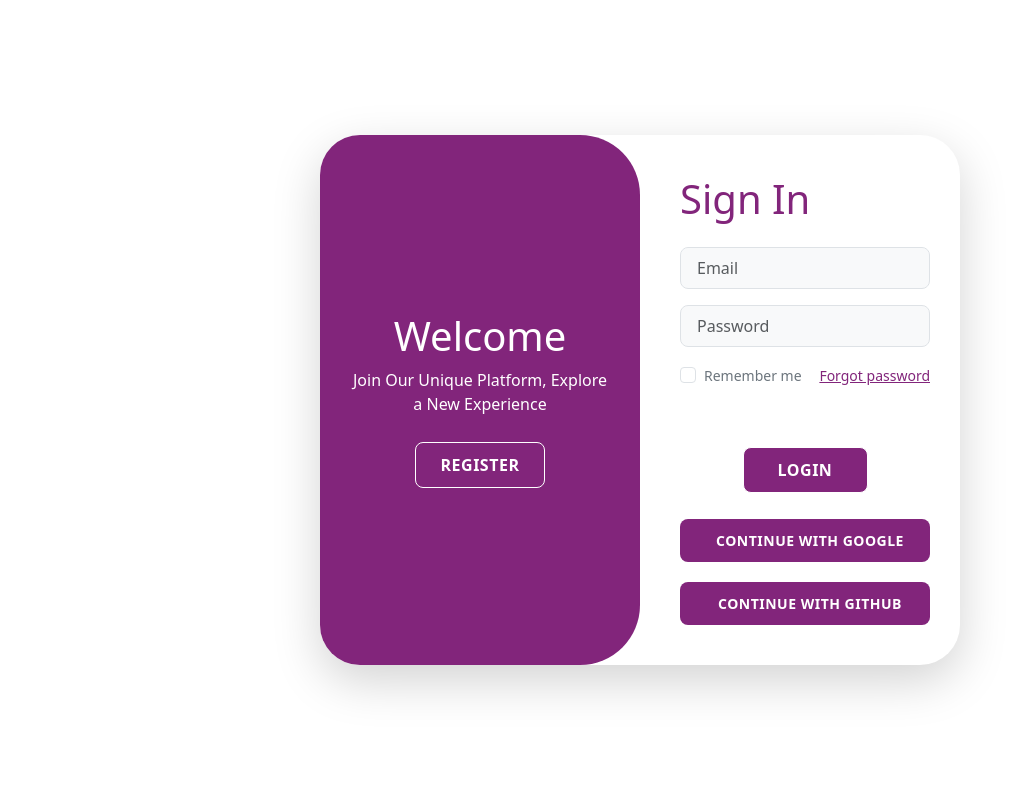
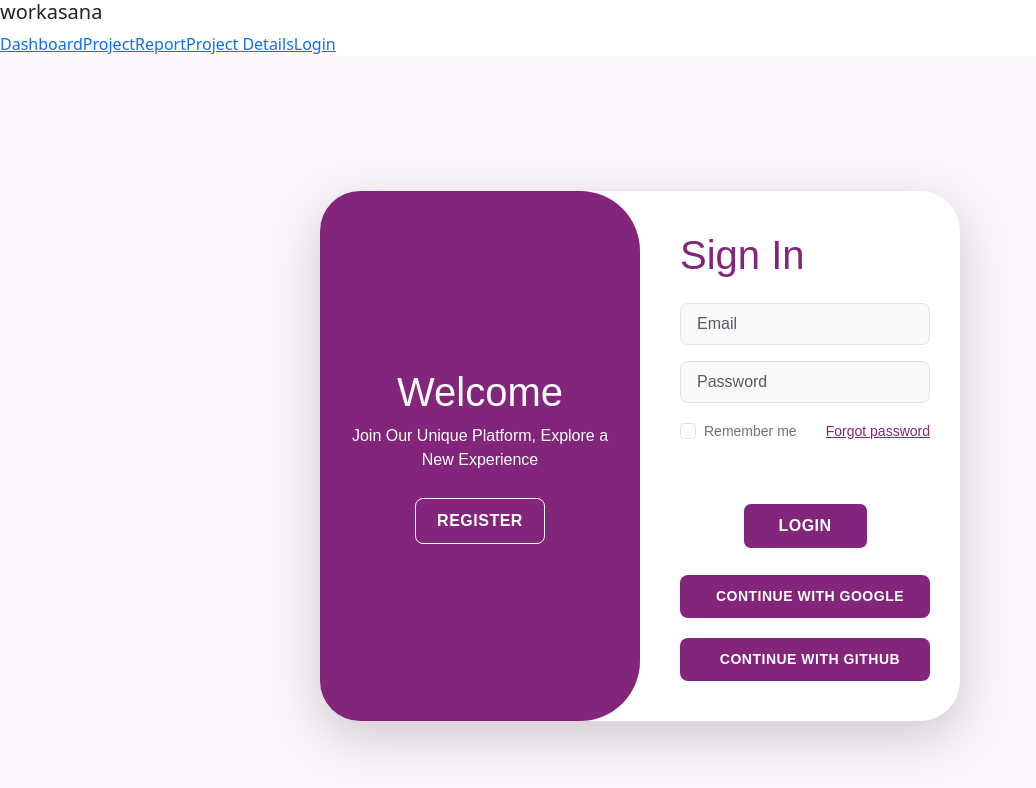
Before and after one commit to Sourabhpande532/TODO_STACK, a React (Create React App) app in the folder client/: page /signin in a window 1280 px wide. Shown: the top 788 px of the page, without its empty margins (0-1036 px from the left). Built offline with nearby package versions, Linux system fonts and the light colour scheme.

Commit message:
Fix-layout and login issue

```diff
--- a/client/src/App.js
+++ b/client/src/App.js
@@ -3,10 +3,13 @@ import { Toaster } from "react-hot-toast";
 import LoginRegister from "./components/LoginRegister";
 import Dashboard from "./pages/Dashboard";
 import PrivateRoute from "./components/protectedRoutes/PrivateRoute";
+import Sidebar from "./components/sidebar/Sidebar";
+import Project from "./pages/Project";
+import Report from "./pages/Report";
 
 function App() {
   return (
-    <div className='App'>
+    <div className=''>
       <BrowserRouter>
         <Toaster
           position='top-right'
@@ -16,6 +19,7 @@ function App() {
             },
           }}
         />
+        <Sidebar />
         <Routes>
           {/* PUBLIC ROUTES */}
           <Route path='/signin' element={<LoginRegister />} />
@@ -27,6 +31,15 @@ function App() {
               </PrivateRoute>
             }
           />
+          <Route
+            path='/project'
+            element={
+              <PrivateRoute>
+                <Project />
+              </PrivateRoute>
+            }
+          />
+          <Route path='/report' element={<Report />} />
         </Routes>
       </BrowserRouter>
     </div>
--- a/client/src/components/LoginRegister.jsx
+++ b/client/src/components/LoginRegister.jsx
@@ -1,5 +1,7 @@
 /* eslint-disable jsx-a11y/anchor-is-valid */
 import React, { useState } from "react"; // 1. Added useState
+import "../style.css";
+
 import { useAuth } from "../context/authContext";
 import { useNavigate } from "react-router-dom";
 function LoginRegister() {
@@ -50,6 +52,7 @@ function LoginRegister() {
   };
 
   return (
+    <section className="auth-body">
       <div
         // 4. Dynamic class: if isActive is true, add "active"
         className={`content justify-content-center align-items-center d-flex shadow-lg ${isActive ? "active" : ""}`}
@@ -219,6 +222,7 @@ function LoginRegister() {
           </div>
         </div>
       </div>
+    </section>
   );
 }
 
--- a/client/src/components/protectedRoutes/PrivateRoute.js
+++ b/client/src/components/protectedRoutes/PrivateRoute.js
@@ -3,8 +3,10 @@ import { useAuth } from "../../context/authContext";
 import { Navigate } from "react-router-dom";
 
 const PrivateRoute = ({ children }) => {
-  const { isAuthenticated } = useAuth();
-  console.log(isAuthenticated);
+  const { isAuthenticated, loading } = useAuth();
+  if(loading){
+    return <div>Loading...</div>
+  }
   return isAuthenticated ? children : <Navigate to='/signin' replace />;
 };
 
--- /dev/null
+++ b/client/src/components/sidebar/Sidebar.jsx
@@ -0,0 +1,23 @@
+import React from "react";
+import { useAuth } from "../../context/authContext";
+import { Link } from "react-router-dom";
+
+const Sidebar = () => {
+  const { isAuthenticated, logout } = useAuth();
+  return (
+    <div>
+      <h5 className='logo'>workasana</h5>
+      <Link to='/'>Dashboard</Link>
+      <Link to='/project'>Project</Link>
+      <Link to='/report'>Report</Link>
+      <Link to='/pd'>Project Details</Link>
+      {isAuthenticated ? (
+        <Link to='/signin'>Logout</Link>
+      ) : (
+        <Link to='/signin'>Login</Link>
+      )}
+    </div>
+  );
+};
+
+export default Sidebar;
--- a/client/src/context/authContext.js
+++ b/client/src/context/authContext.js
@@ -1,11 +1,20 @@
-import { createContext, useContext, useState } from "react";
+import { createContext, useContext, useEffect, useState } from "react";
 import toast from "react-hot-toast";
 import API_URL from "../api/axiosHelper";
 
 const AuthContext = createContext();
 
 const AuthProvider = ({ children }) => {
-  const [token, setToken] = useState(localStorage.getItem("asanaToken"));
+  const [token, setToken] = useState(null);
+  const [loading, setLoading] = useState(true);
+
+  useEffect(() => {
+    const userToken = localStorage.getItem("asanaToken");
+    if (userToken) {
+      setToken(userToken);
+    }
+    setLoading(false);
+  }, []);
 
   const isAuthenticated = !!token;
 
@@ -26,6 +35,7 @@ const AuthProvider = ({ children }) => {
       const response = await API_URL.post("/api/signin", data);
       if (!response.data?.token) {
         toast.error("Invalid credential");
+        return false;
       }
       localStorage.setItem("asanaToken", response.data.token);
       setToken(response.data.token);
@@ -37,9 +47,14 @@ const AuthProvider = ({ children }) => {
       return false;
     }
   };
-  const logout = () => {};
+  const logout = () => {
+    localStorage.removeItem('asanaToken');
+    setToken(null)
+    toast.success("Logged out")
+  };
   return (
-    <AuthContext.Provider value={{ signup, signin, logout, isAuthenticated }}>
+    <AuthContext.Provider
+      value={{ signup, signin, loading, logout, isAuthenticated }}>
       {children}
     </AuthContext.Provider>
   );
--- a/client/src/index.js
+++ b/client/src/index.js
@@ -3,7 +3,6 @@ import ReactDOM from "react-dom/client";
 import "./index.css";
 import App from "./App";
 import reportWebVitals from "./reportWebVitals";
-import "./style.css";
 import "bootstrap/dist/css/bootstrap.min.css";
 import { AuthProvider } from "./context/authContext";
 
--- /dev/null
+++ b/client/src/pages/Project.jsx
@@ -0,0 +1,9 @@
+import React from 'react'
+
+const Project = () => {
+  return (
+    <div>Project</div>
+  )
+}
+
+export default Project
--- /dev/null
+++ b/client/src/pages/Report.jsx
@@ -0,0 +1,7 @@
+import React from "react";
+
+const Report = () => {
+  return <div>Report</div>;
+};
+
+export default Report;
--- a/client/src/style.css
+++ b/client/src/style.css
@@ -1,4 +1,4 @@
-body {
+.auth-body {
     display: flex;
     align-items: center;
     justify-content: center;
```
Also changed, not shown: client/src/pages/ProjectDetails.jsx (added, +9 -0 lines). Lines whose indentation alone changed are shown as unchanged.
